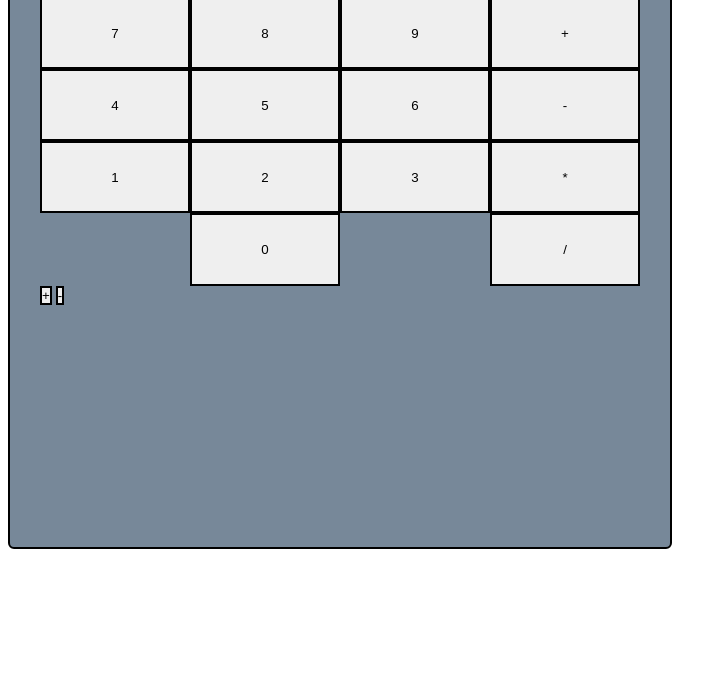
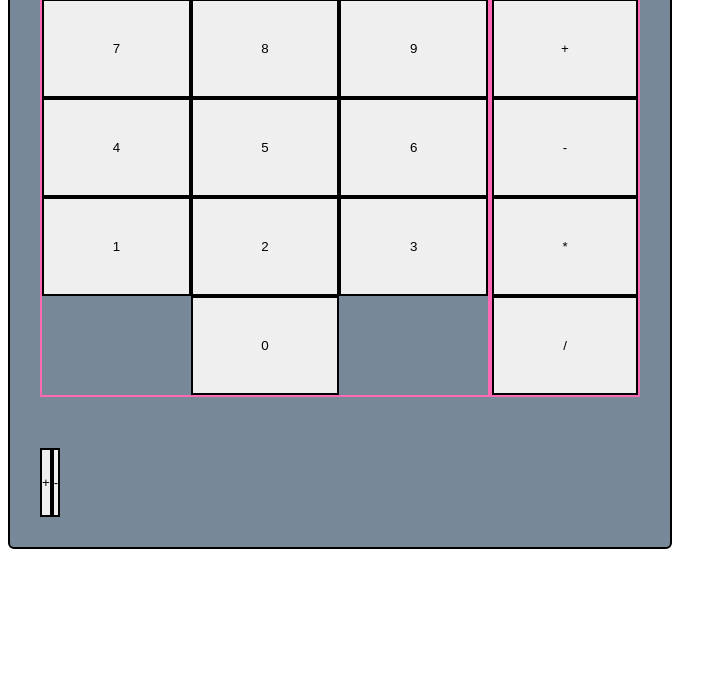
Before and after one commit to Jeffimenson/calculator, a plain HTML site: page index.html in a window 1280 px wide. Shown: the part 123-800 px from the top of the page, without its empty margins (0-727 px from the left). Drawn offline with Linux system fonts and the light colour scheme.

Commit message:
test why mysterious space appears between flex item rows when their heights are altered

```diff
--- a/style.css
+++ b/style.css
@@ -67,8 +67,14 @@ section.operators {
 }
 
 
+section.numbers, section.operators {
+    border: solid 2px hotpink;
+    box-sizing: border-box;
+    height: 400px;
+}
 
 section.misc {
+    display: flex;
 }
 
 .misc button {
```
